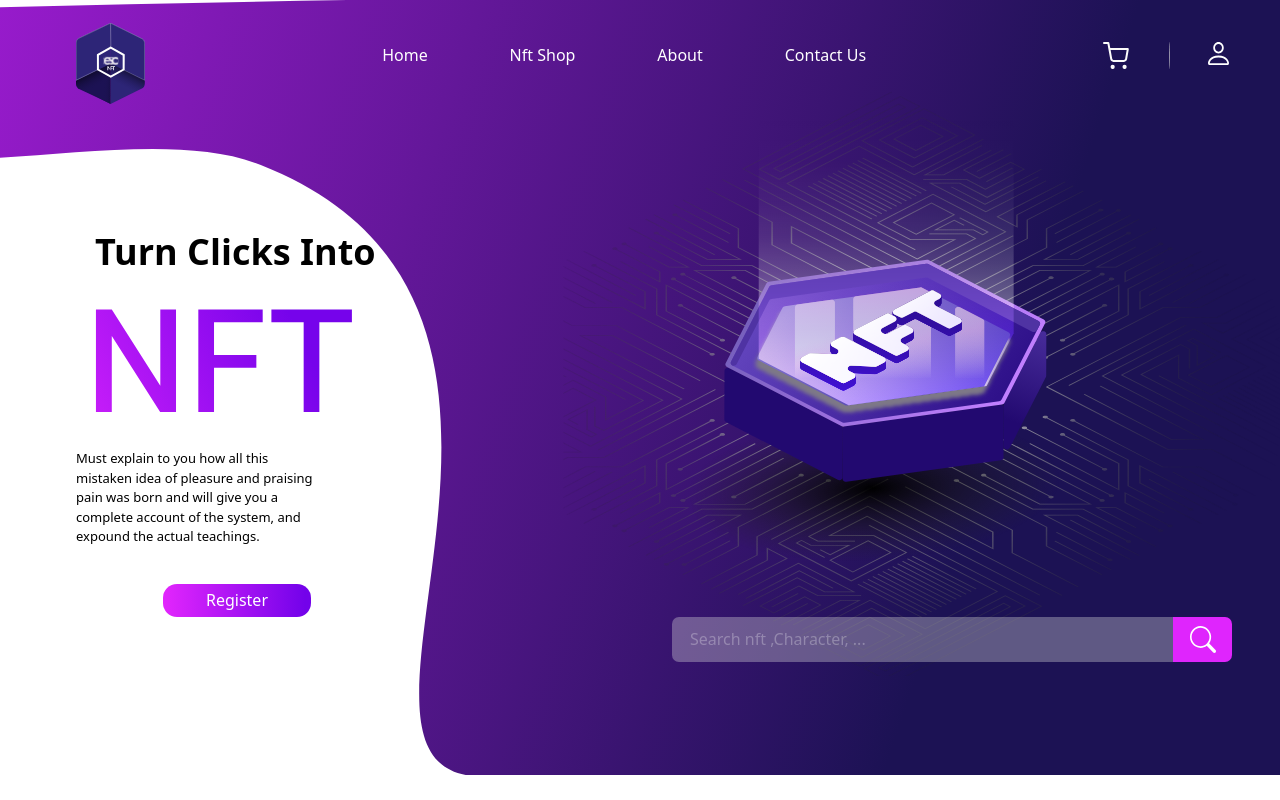
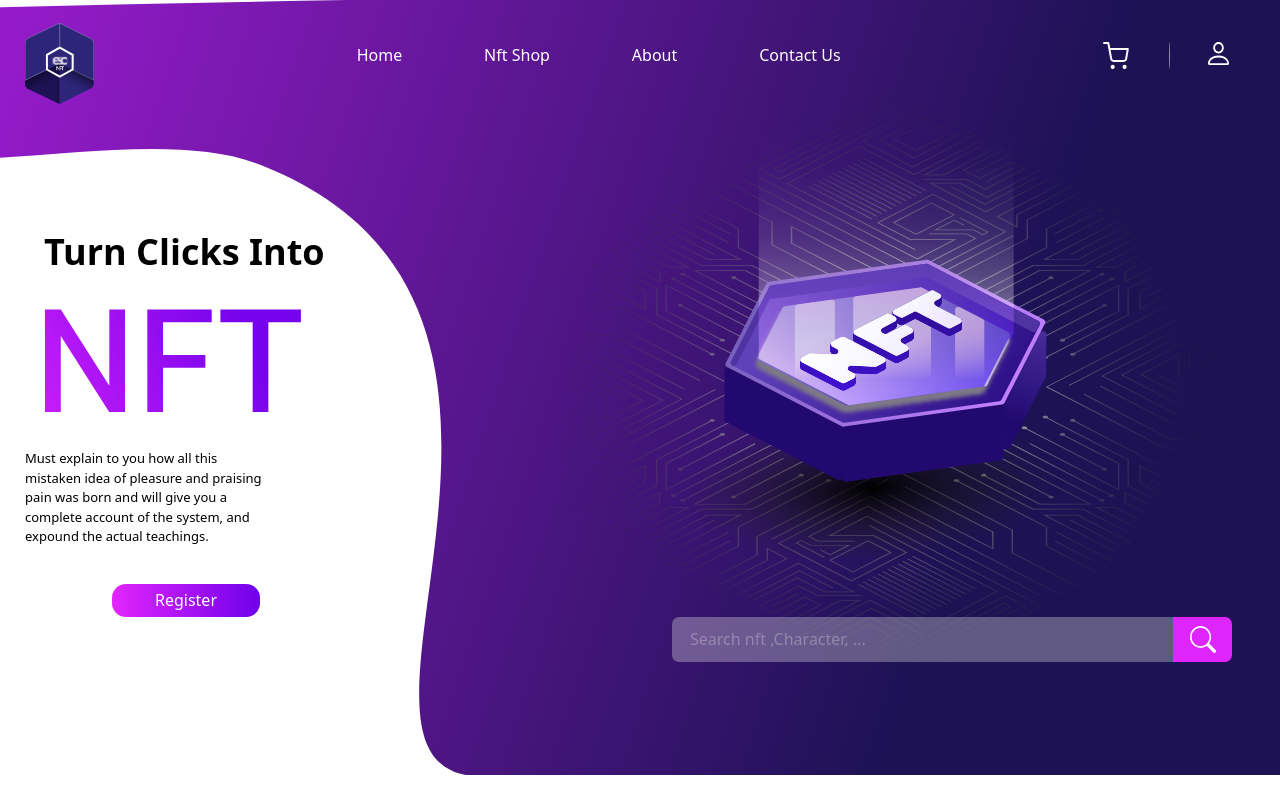
Before and after one commit to danyalbani240/NFTShop, a Nuxt app: page / in a window 1280 px wide. Shown: the top 800 px of the page. Built offline with nearby package versions, Linux system fonts and the light colour scheme.

Commit message:
burger style added to heroo scss

```diff
--- a/assets/style/_hero.scss
+++ b/assets/style/_hero.scss
@@ -6,7 +6,13 @@
   padding-left: 76px;
   padding-right: 48px;
   background-size: cover;
+
   nav {
+    .burger{
+      background-image: url('../images/burger.svg');
+      width: 50px;
+      height: 50px;
+    }
     .logo {
       background-image: url('../images/NFTLogo.svg');
       width: 69.29px;
@@ -75,3 +81,16 @@
     }
   }
 }
+@media (max-width:1280px){
+  .hero {
+    background-size: contain;
+    padding-left: 25px;
+  }
+}
+@media (max-width:1024px){
+  .hero {
+    background-size: contain;
+    padding-left: 25px;
+    padding-right: 25px;
+  }
+}
```
